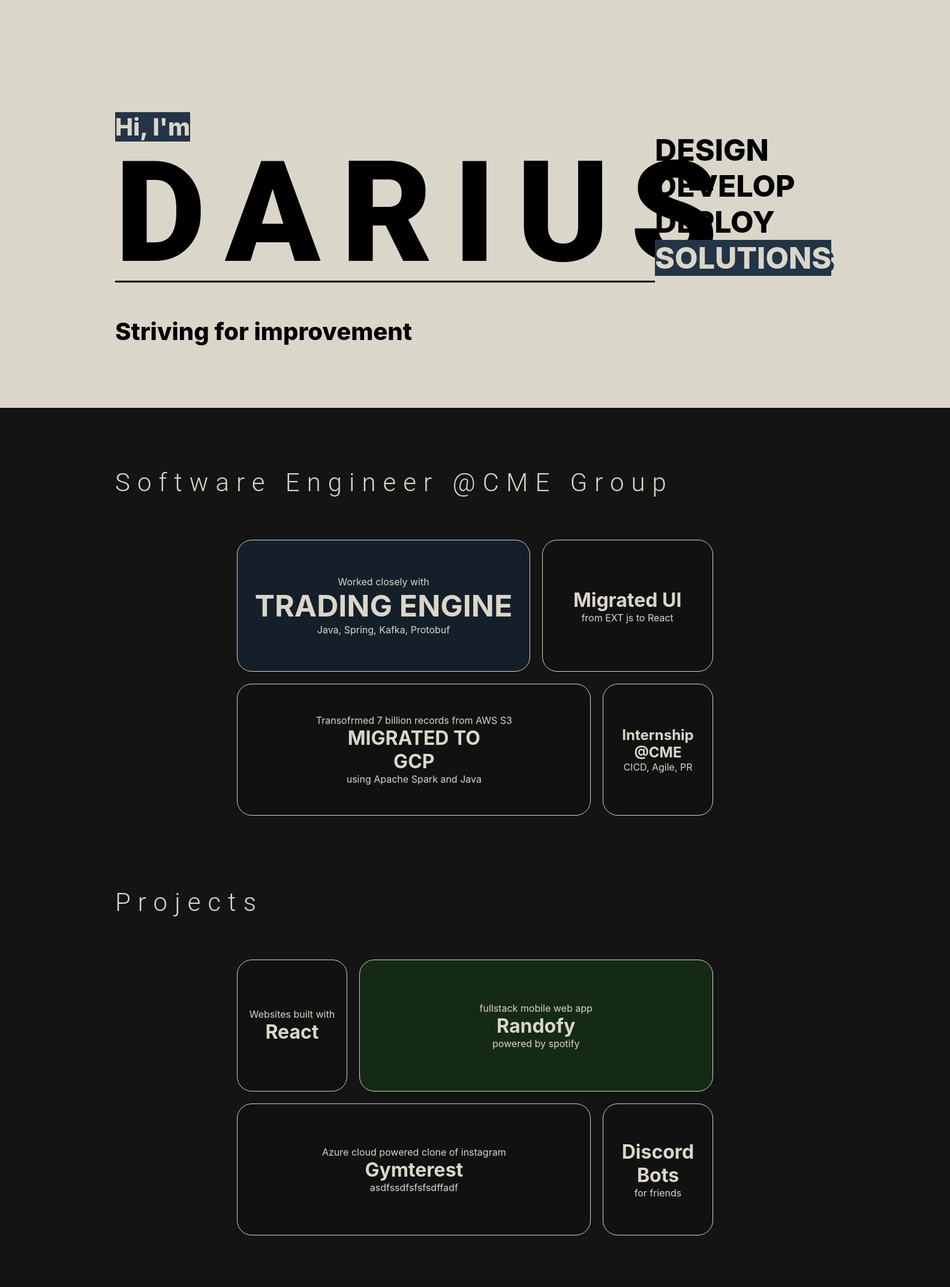
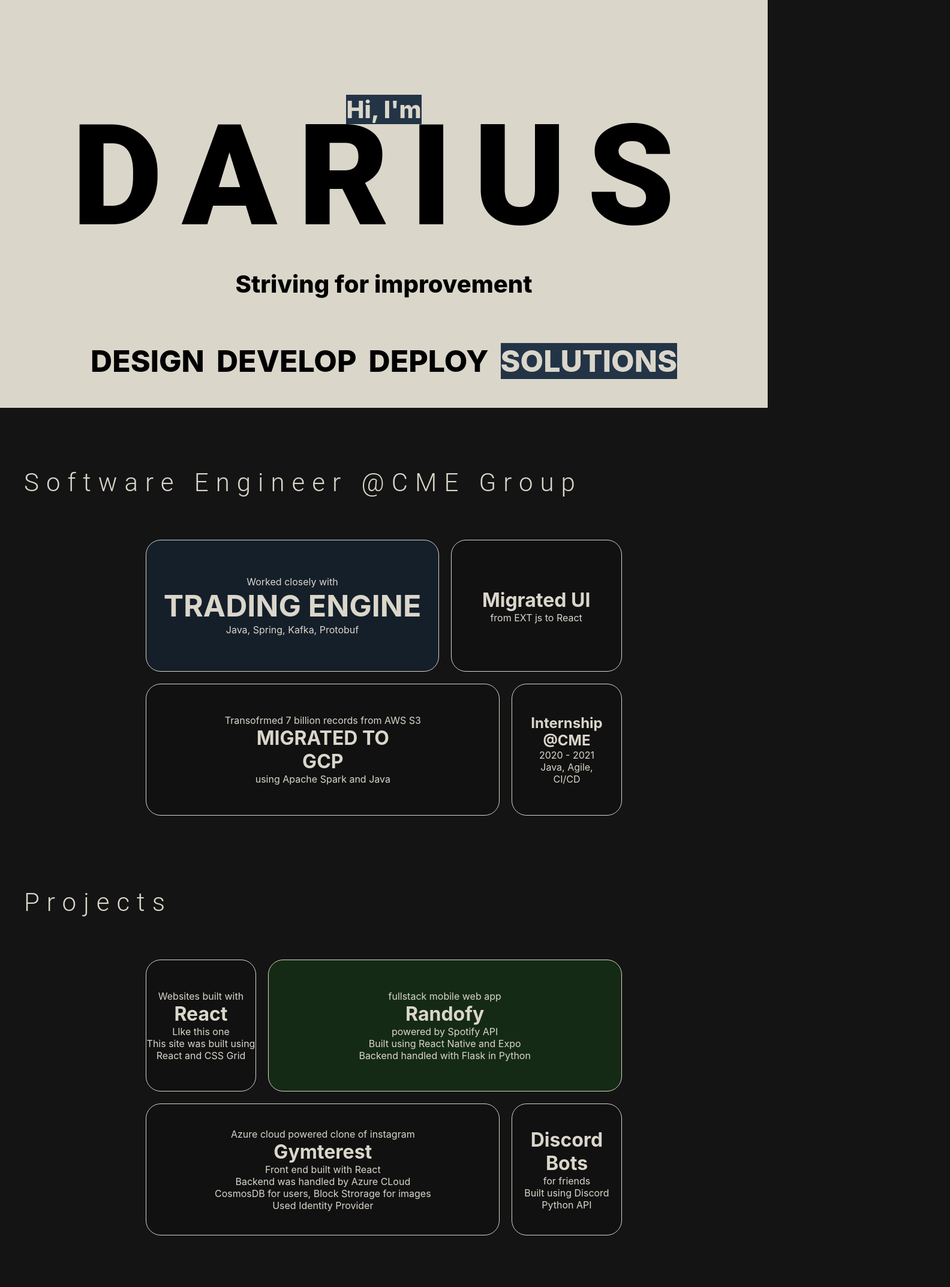
Before and after one commit to Daru233/portfolio24, a React (Create React App) app in the folder portfolio24/: page / in a window 1280 px wide. Shown: the top 2146 px of the page at 60% size, 1584 px wide, since content can reach past the window. Built offline with nearby package versions, Linux system fonts and the light colour scheme.

Commit message:
updated styding for smaller media width, updated content on boxes

```diff
--- a/portfolio24/package.json
+++ b/portfolio24/package.json
@@ -39,5 +39,8 @@
       "last 1 firefox version",
       "last 1 safari version"
     ]
+  },
+  "devDependencies": {
+    "gh-pages": "^6.1.1"
   }
 }
--- a/portfolio24/src/About/AboutMe.css
+++ b/portfolio24/src/About/AboutMe.css
@@ -66,8 +66,10 @@ img:hover {
 }
 
 .quote {
+    padding-left: 8vh;
+    padding-right: 8vh;
     grid-column: 3 / 11;
-    grid-row: span 3;
+    grid-row: span 1;
     background: 111111;
     color: #dad6ca;
     transition: 200ms;
--- a/portfolio24/src/About/AboutMe.js
+++ b/portfolio24/src/About/AboutMe.js
@@ -86,7 +86,7 @@ export default function AboutMe() {
         >
           <p>Song of the week</p>
           <p>🎧🎵</p>
-          <p>Duvet - Bôa</p>
+          <p>golden hour - SB19 Remix</p>
         </div>
       </div>
       <div className="box background-me bento-box-item">
@@ -100,16 +100,16 @@ export default function AboutMe() {
       <div className="box interests bento-box-item">
         <div className="bento-content">
           <h3>Intersts</h3>
-          <p>🎸 I {"(try)"} play the guitar</p>
+          <p>🎸 Love playing the guitar</p>
           <p>🌍 Travelling</p>
           <p>✨ Good Vibes Only</p>
         </div>
       </div>
       <div className="box quote bento-box-item">
         <div className="bento-content">
-          <h3>Fave Quote by Charles Bukowski </h3>
+          <h3>Snippet from my favourite Quote by Charles Bukowski </h3>
           <blockquote>
-            “If you're going to try, go all the way. Otherwise, don't even start. This could mean losing girlfriends, wives, relatives and maybe even your mind. It could mean not eating for three or four days. It could mean freezing on a park bench. It could mean jail. It could mean derision. It could mean mockery--isolation. Isolation is the gift. All the others are a test of your endurance, of how much you really want to do it. And, you'll do it, despite rejection and the worst odds. And it will be better than anything else you can imagine. If you're going to try, go all the way. There is no other feeling like that. You will be alone with the gods, and the nights will flame with fire. You will ride life straight to perfect laughter. It's the only good fight there is.”
+            "If you're going to try, go all the way."
           </blockquote>
         </div>
       </div>
@@ -133,6 +133,6 @@ function SpotifyLink() {
 }
 
 function SongLink() {
-  const link = "https://open.spotify.com/user/oomichaeoo?si=049b1b9b7f56461d";
+  const link = "https://open.spotify.com/track/6ZUSwmLViVASwgHkYWyc3Z?si=12e42b8cf9e6447d";
   window.open(link, "_blank", "noreferrer");
 }
--- a/portfolio24/src/App.css
+++ b/portfolio24/src/App.css
@@ -41,11 +41,34 @@ main {
     color: black;
     padding: 20px;
     min-width: 1200px;
-    padding-left: 15vw;
-    padding-right: 15vw;
+    padding-left: 10vw;
+    padding-right: 10vw;
 
     display: grid;
     grid-template-columns: repeat(12, 1fr);
+}
+
+@media (max-width: 116em) {
+    .splash-grid-container {
+        /* background-color: red; */
+        padding-left: 0vw;
+        padding-right: 0vw;
+    }
+}
+
+@media (max-width: 93em) {
+    .splash-grid-container {
+        /* background-color: yellow; */
+        padding-left: 3vw;
+        padding-right: 3vw;
+        grid-row: span 7;
+
+        display: flex;
+        flex-direction: column;
+        justify-content: center;
+        align-items: center;
+        text-align: center;
+    }
 }
 
 .work-grid-container {
@@ -125,6 +148,24 @@ main {
     color: #dad6ca;
 }
 
+.bento-titl-h2 {
+    grid-column: span 12;
+    grid-row: span 1;
+    /* display: grid; */
+    /* align-items: center;
+    justify-content: center; */
+    font-optical-sizing: auto;
+    font-style: normal;
+    font-size: 42px;
+    border-radius: 5px;
+
+    letter-spacing: 12px;
+    font-size: 120;
+    font-family: "Roboto", sans-serif;
+    font-weight: 300;
+    color: #dad6ca;
+}
+
 .bento-box-item {
     /* padding-top: 10%; */
     display: flex;
--- a/portfolio24/src/projects/Projects.js
+++ b/portfolio24/src/projects/Projects.js
@@ -44,6 +44,8 @@ export default function Projects() {
                 <div className="bento-content">
                     <p>Websites built with</p>
                     <h1>React</h1>
+                    <p>LIke this one</p>
+                    <p>This site was built using React and CSS Grid</p>
                 </div>
             </motion.div>
 
@@ -56,7 +58,9 @@ export default function Projects() {
                 <div className="bento-content">
                     <p>fullstack mobile web app</p>
                     <h1>Randofy</h1>
-                    <p>powered by spotify</p>
+                    <p>powered by Spotify API</p>
+                    <p>Built using React Native and Expo</p>
+                    <p>Backend handled with Flask in Python</p>
                 </div>
             </motion.div>
 
@@ -69,7 +73,10 @@ export default function Projects() {
                 <div className="bento-content">
                     <p>Azure cloud powered clone of instagram</p>
                     <h1>Gymterest</h1>
-                    <p>asdfssdfsfsfsdffadf</p>
+                    <p>Front end built with React</p>
+                    <p>Backend was handled by Azure CLoud</p>
+                    <p>CosmosDB for users, Block Strorage for images</p>
+                    <p>Used Identity Provider</p>
                 </div>
             </motion.div>
 
@@ -82,6 +89,7 @@ export default function Projects() {
                 <div className="bento-content">
                     <h1>Discord Bots</h1>
                     <p>for friends</p>
+                    <p>Built using Discord Python API</p>
                 </div>
             </motion.div>
         </div>
--- a/portfolio24/src/splash/Splash.css
+++ b/portfolio24/src/splash/Splash.css
@@ -19,7 +19,7 @@
 
 .left-side {
     padding-top: 15vh;
-    grid-column: 1 / 10;
+    grid-column: 1 / 9;
     /* grid-row: span 7; */
     line-height: 900%;
     align-items: center;
@@ -62,14 +62,13 @@ hr {
 
 /* RIGHT SIDE */
 .right-side {
+    /* padding-left: 20vh; */
     padding-top: 25vh;
-    grid-column: 10/ 13;
+    grid-column: 9/ 13;
     align-items: center;
-    /* grid-row: span 7; */
+    color: black;
+}
 
-    color: black;
-    /* padding-top: 35%; */
-}
 
 .right-side h2 {
     font-size: 50px;
@@ -80,9 +79,7 @@ hr {
     /* text-shadow: 10px 10px white; */
 }
 
-.solutions-text {
-    text-shadow: 6px 6px #233446;
-}
+.solutions-text {}
 
 hr {
     border: none;
@@ -91,3 +88,30 @@ hr {
     /* box-shadow: 0 20px 20px -20px #333; */
     margin: -50px auto 10px;
 }
+
+
+@media (max-width: 93em) {
+    .left-side {
+        line-height: 700%;
+    }
+
+    .right-side {
+        padding-top: 0vw;
+
+
+
+        line-height: 900%;
+        align-items: center;
+        display: flex;
+        flex-direction: row;
+
+        gap: 20px;
+
+    }
+
+    hr {
+        opacity: 0;
+    }
+
+    .left-side p {}
+}
--- a/portfolio24/src/work/Internship.js
+++ b/portfolio24/src/work/Internship.js
@@ -5,7 +5,8 @@ export default function Internship() {
     return (
         <div>
             <h2>Internship @CME</h2>
-            <p>CICD, Agile, PR</p>
+            <p>2020 - 2021</p>
+            <p>Java, Agile, CI/CD</p>
         </div>
     );
 }
```
Also changed, not shown: 1 other file (tests, documents, lock files or other folders).
